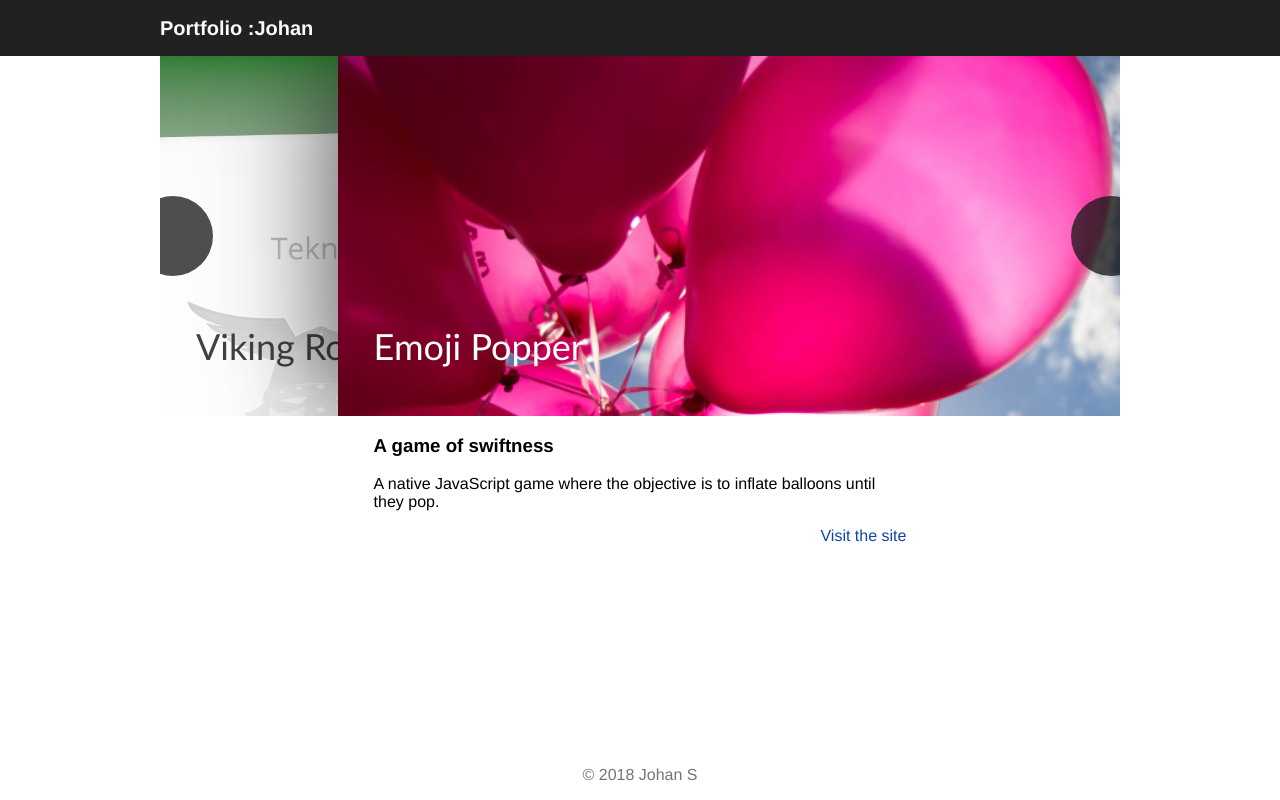
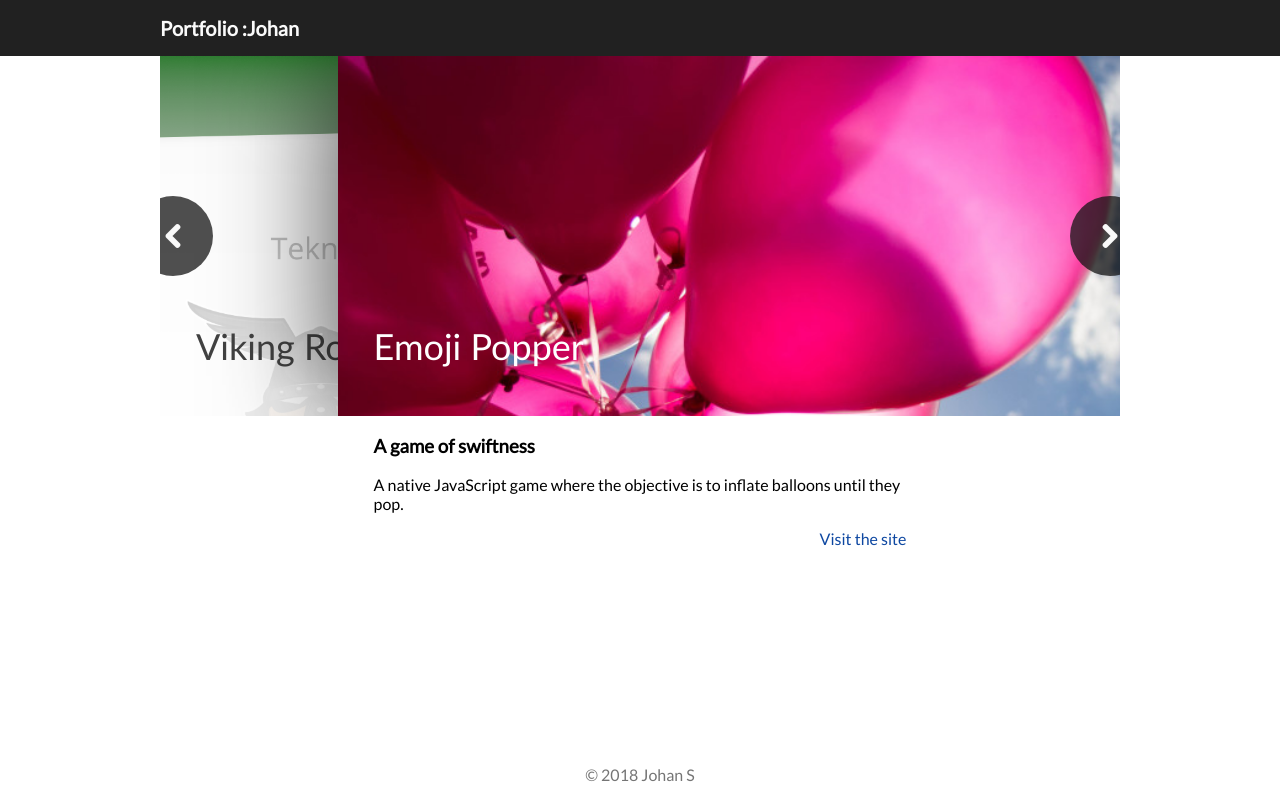
Before and after one commit to jojjesv/portflo, a website with bundled scripts: page index.html in a window 1280 px wide. Both pictures are taken after a click on the button 173 px from the left and 236 px from the top of the page. Built offline with nearby package versions, Linux system fonts and the light colour scheme.

Commit message:
added navigation icons

```diff
--- a/css/global.scss
+++ b/css/global.scss
@@ -3,7 +3,7 @@
 body {
   margin: 0;
   text-decoration: none;
-  font-family: 'Franklin Gothic Medium', 'Arial Narrow', Arial, sans-serif;
+  font-family: 'Lato', Arial, sans-serif;
 }
 
 #page-content {
--- a/css/project_carousel.scss
+++ b/css/project_carousel.scss
@@ -96,14 +96,19 @@ $carousel-width: calc(100% - #{$carousel-active-inset});
       border-radius: 50%;
       transition: all 250ms cubic-bezier(0.645, 0.045, 0.355, 1);
       left: 0;
+      background-size: 24px;
+      background-repeat: no-repeat;
+      background-position: center;
 
       /* navigate to next project */
-      &.prev {
+      &.next {
         left: calc(100% - #{$nav-btn-size * (1 + 2 / 3)});
+        background-image: url(../assets/ic_next.png);
       }
 
-      &.next {
+      &.prev {
         left: -$nav-btn-size / 3;
+        background-image: url(../assets/ic_prev.png);
       }
 
       &:not(.visible) {
--- a/index.html
+++ b/index.html
@@ -2,7 +2,7 @@
 <html>
 
 <head>
-  <title>Portfolio</title>
+  <title>Portfolio - Johan</title>
   <script src="https://unpkg.com/vue"></script>
   <link rel="stylesheet" href="compiled_css/global.css">
   <link rel="stylesheet" href="compiled_css/global_header.css">
@@ -10,6 +10,7 @@
   <link rel="stylesheet" href="compiled_css/project_info.css">
   <link rel="stylesheet" href="compiled_css/footer.css">
   <meta name="viewport" content="width=device-width" />
+  <link href="https://fonts.googleapis.com/css?family=Lato" rel="stylesheet">
 </head>
 
 <body>
@@ -43,9 +44,9 @@
         </div>
 
         <div class="nav-container">
-          <button :class="{nav: 1, next: 1, visible: activeProjectIndex < projects.length - 1}" v-on:click="nextProject()">
+          <button :class="{nav: 1, prev: 1, visible: activeProjectIndex < projects.length - 1}" v-on:click="nextProject()">
           </button>
-          <button :class="{nav: 1, prev: 1, visible: activeProjectIndex > 0}" v-on:click="prevProject()">
+          <button :class="{nav: 1, next: 1, visible: activeProjectIndex > 0}" v-on:click="prevProject()">
           </button>
         </div>
       </div>
```
Also changed, not shown: Screenshot 2018-10-02 at 13.55.24.png (deleted), assets/ic_next.png (added), assets/ic_prev.png (added), compiled_css/global.css, compiled_css/project_carousel.css, 1 other file.
